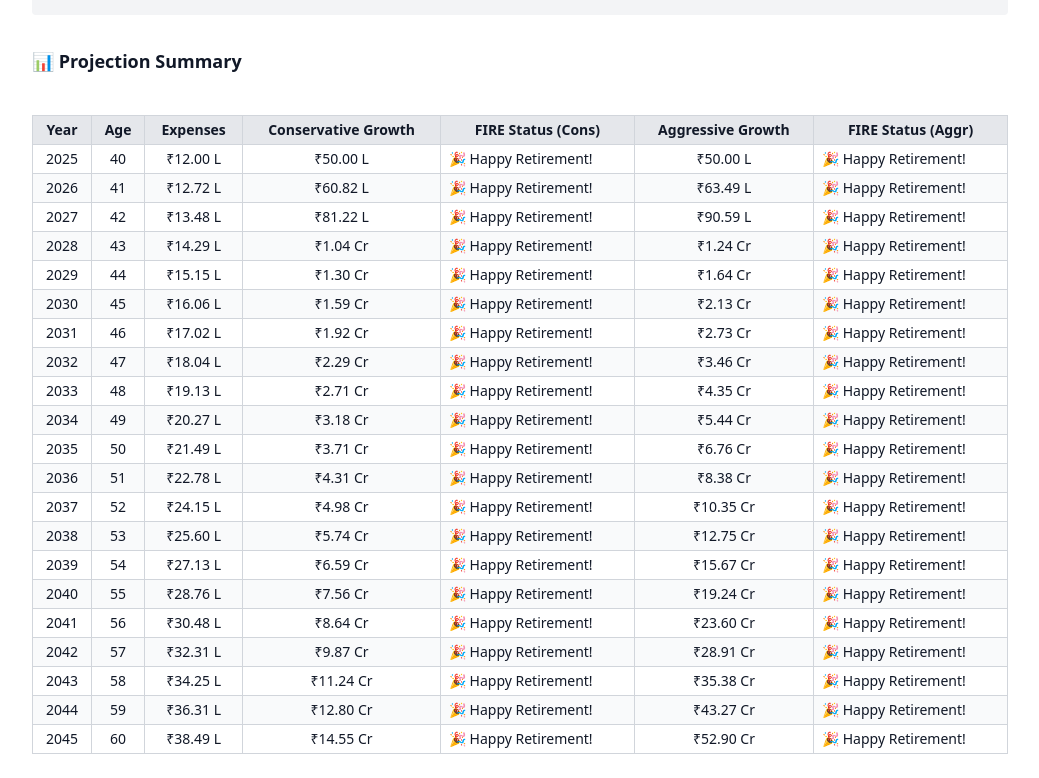
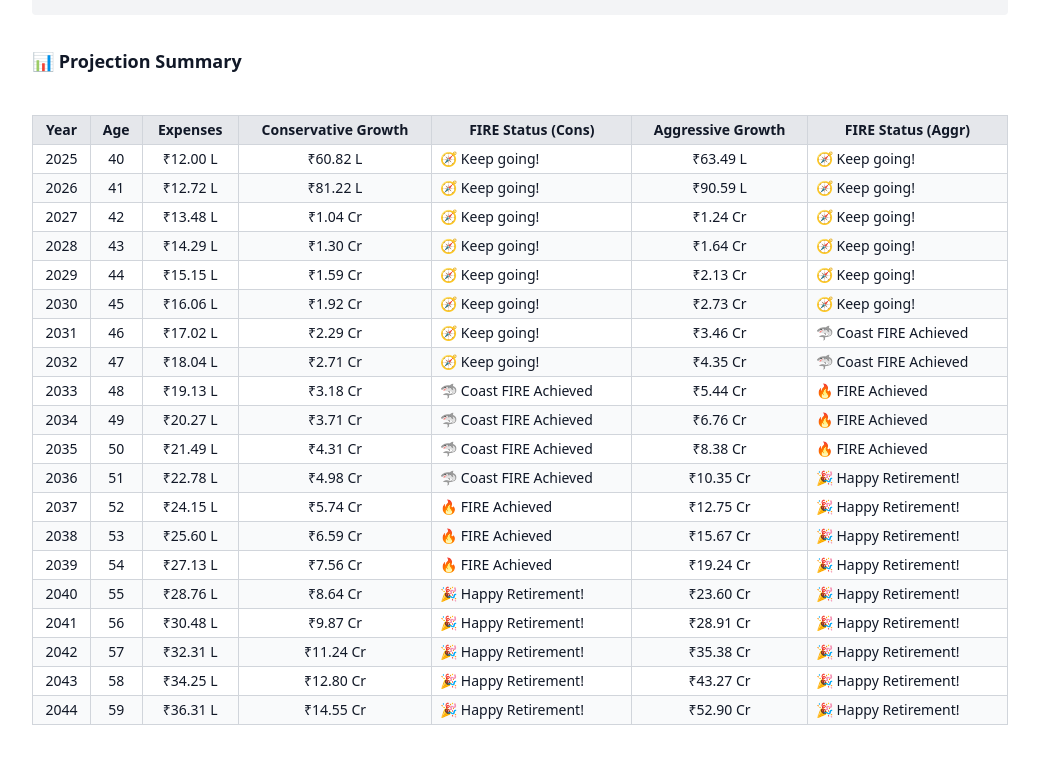
Before and after one commit to TheBeggarBowl/fire-tracker, a React (Vite) app: page / in a window 1280 px wide. Shown: the part 1413-2191 px from the top of the page, without its empty margins (120-1159 px from the left). After the commit the page ends 2162 px from the top, so only its background shows below. Built offline with nearby package versions, Linux system fonts and the light colour scheme.

Commit message:
Update App.jsx

```diff
--- a/src/App.jsx
+++ b/src/App.jsx
@@ -1,4 +1,4 @@
-import { useEffect, useState, useMemo } from "react"; // Added useMemo
+import { useEffect, useState, useMemo } from "react";
 
 const monthNames = ["Jan", "Feb", "Mar", "Apr", "May", "Jun", "Jul", "Aug", "Sep", "Oct", "Nov", "Dec"];
 const fireIcons = { lean: "🏋️‍♂️", coast: "🦈", fire: "🔥", fat: "🐋" };
@@ -75,32 +75,17 @@ export default function App() {
   const [results, setResults] = useState(null);
   const [showIntro, setShowIntro] = useState(true);
 
-  // --- Dark Mode State ---
+  // --- Dark Mode State: Default to Light Mode (false) ---
   const [darkMode, setDarkMode] = useState(() => {
     const savedMode = localStorage.getItem('darkMode');
-    if (savedMode) {
+    if (savedMode !== null) { // Check for explicit saved value
       return JSON.parse(savedMode);
     }
-    return window.matchMedia('(prefers-color-scheme: dark)').matches;
+    return false; // Default to light mode if no saved preference
   });
   // -----------------------
 
-  // States to track achieved milestones for *display logic per path*
-  const [conservativeMilestonesAchieved, setConservativeMilestonesAchieved] = useState({
-    lean: false,
-    coast: false,
-    fire: false,
-    fat: false,
-    all: false,
-  });
-
-  const [aggressiveMilestonesAchieved, setAggressiveMilestonesAchieved] = useState({
-    lean: false,
-    coast: false,
-    fire: false,
-    fat: false,
-    all: false,
-  });
+  // REMOVED: conservativeMilestonesAchieved and aggressiveMilestonesAchieved states
 
   // Effect to save inputs to localStorage (runs on ANY input change)
   useEffect(() => {
@@ -148,7 +133,10 @@ Good luck on your FIRE journey! 🔥`
     const messages = {};
     if (inputs.currentAge < 0) messages.currentAge = "Age cannot be negative.";
     if (inputs.desiredFIREAge <= inputs.currentAge) messages.desiredFIREAge = "FIRE Age must be greater than Current Age.";
-    if (inputs.desiredCoastAge < inputs.currentAge || inputs.desiredCoastAge >= inputs.desiredFIREAge) messages.desiredCoastAge = "Coast Age must be between Current Age and FIRE Age.";
+    // Clarified Coast Age validation: Must be strictly greater than Current Age and strictly less than FIRE Age
+    if (inputs.desiredCoastAge <= inputs.currentAge || inputs.desiredCoastAge >= inputs.desiredFIREAge) {
+      messages.desiredCoastAge = "Coast Age must be between Current Age and FIRE Age.";
+    }
     if (inputs.monthlyExpense <= 0) messages.monthlyExpense = "Monthly expenses must be positive.";
     if (inputs.inflation < 0) messages.inflation = "Inflation cannot be negative.";
     if (inputs.currentNetWorth < 0) messages.currentNetWorth = "Current corpus cannot be negative.";
@@ -157,10 +145,6 @@ Good luck on your FIRE journey! 🔥`
     if (inputs.desiredConservativeCAGR < 0) messages.desiredConservativeCAGR = "CAGR cannot be negative.";
     if (inputs.desiredAggressiveCAGR < 0) messages.desiredAggressiveCAGR = "CAGR cannot be negative.";
     if (inputs.retirementTaxRate < 0 || inputs.retirementTaxRate >= 100) messages.retirementTaxRate = "Tax rate must be between 0% and 99.9%.";
-    // Ensure Coast Age is before FIRE Age if both are valid
-    if (inputs.desiredCoastAge >= inputs.desiredFIREAge && inputs.desiredCoastAge > 0 && inputs.desiredFIREAge > 0) {
-      messages.desiredCoastAge = "Coast Age must be less than FIRE Age.";
-    }
 
     return messages;
   }, [inputs]);
@@ -193,10 +177,9 @@ Good luck on your FIRE journey! 🔥`
     }
 
     let expenseMultiplierDueToTax = 1;
-    if (retirementTaxRate < 100) { // Should already be handled by validation, but good for safety
+    if (retirementTaxRate < 100) {
       expenseMultiplierDueToTax = 1 / (1 - (retirementTaxRate / 100));
     }
-
 
     // Calculate FIRE targets
     const targetYearFIRE = startYear + (desiredFIREAge - currentAge);
@@ -207,7 +190,8 @@ Good luck on your FIRE journey! 🔥`
     const fatTarget = expAtFIRE * expenseMultiplierDueToTax * 40;
 
     const yearsBetweenCoastAndFire = desiredFIREAge - desiredCoastAge;
-    const coastTarget = fireTarget / Math.pow(1 + desiredConservativeCAGR / 100, yearsBetweenCoastAndFire);
+    // Ensure yearsBetweenCoastAndFire is not negative or zero to prevent Math.pow issues or illogical calculations
+    const coastTarget = (yearsBetweenCoastAndFire > 0) ? fireTarget / Math.pow(1 + desiredConservativeCAGR / 100, yearsBetweenCoastAndFire) : fireTarget;
 
     const targets = { leanTarget, coastTarget, fireTarget, fatTarget };
 
@@ -215,39 +199,72 @@ Good luck on your FIRE journey! 🔥`
     const project = (rate) => {
       let port = currentNetWorth;
       const monthlyRate = rate / 12 / 100;
-      let year = startYear, m = startMonth - 1;
+      let currentProjectionYear = startYear;
+      let currentMonthInProjection = startMonth - 1; // 0-indexed month (e.g., Jan = 0, Dec = 11)
       const yearlyTotals = {};
-      yearlyTotals[`${year}`] = port; // Initial portfolio value at the start of the startYear.
 
-      for (let i = 0; i < projectionYears * 12; i++) {
-        port = port * (1 + monthlyRate) + sip;
-        m++;
-        if (m >= 12) {
-          m = 0;
-          year++;
-          yearlyTotals[`${year}`] = port; // Store year-end balance
+      // Calculate for the current (potentially partial) startYear
+      // Simulate months passed for the current year
+      for (let m = currentMonthInProjection; m < 12; m++) {
+          port = port * (1 + monthlyRate) + sip;
+      }
+      yearlyTotals[`${currentProjectionYear}`] = port; // This is the balance at the end of 'startYear'
+
+      // Calculate for full subsequent years up to projectionYears total *from startYear*
+      // Loop from 1 to projectionYears-1 to cover the remaining full years after the (possibly partial) startYear
+      for (let i = 1; i < projectionYears; i++) {
+        currentProjectionYear++; // Move to the next year
+        for (let m = 0; m < 12; m++) { // 12 months for a full year
+          port = port * (1 + monthlyRate) + sip;
+        }
+        yearlyTotals[`${currentProjectionYear}`] = port; // Balance at the end of this full year
+      }
+      return yearlyTotals;
+    };
+
+    const consProjections = project(desiredConservativeCAGR);
+    const aggrProjections = project(desiredAggressiveCAGR);
+
+    // Calculate first achievement years for each milestone for both paths
+    const findFirstAchievementYear = (projections, milestoneType, targets) => {
+      const targetValue = targets[milestoneType];
+      for (const yearStr in projections) {
+        if (projections[yearStr] >= targetValue) {
+          return parseInt(yearStr);
         }
       }
-      return yearlyTotals;
+      return null; // Not achieved within projection
+    };
+
+    const firstAchievementYears = {
+      conservative: {
+        lean: findFirstAchievementYear(consProjections, 'leanTarget', targets),
+        coast: findFirstAchievementYear(consProjections, 'coastTarget', targets),
+        fire: findFirstAchievementYear(consProjections, 'fireTarget', targets),
+        fat: findFirstAchievementYear(consProjections, 'fatTarget', targets),
+      },
+      aggressive: {
+        lean: findFirstAchievementYear(aggrProjections, 'leanTarget', targets),
+        coast: findFirstAchievementYear(aggrProjections, 'coastTarget', targets),
+        fire: findFirstAchievementYear(aggrProjections, 'fireTarget', targets),
+        fat: findFirstAchievementYear(aggrProjections, 'fatTarget', targets),
+      }
     };
 
     setResults({
       yearlyExpenses,
       targets,
-      cons: project(desiredConservativeCAGR),
-      aggr: project(desiredAggressiveCAGR)
+      cons: consProjections,
+      aggr: aggrProjections,
+      firstAchievementYears // Store this crucial data in results
     });
-
-    // Reset milestone achievement flags when projection-related inputs change
-    setConservativeMilestonesAchieved({ lean: false, coast: false, fire: false, fat: false, all: false });
-    setAggressiveMilestonesAchieved({ lean: false, coast: false, fire: false, fat: false, all: false });
 
   }, [
     inputs.sip, inputs.currentNetWorth, inputs.startMonth, inputs.startYear,
     inputs.projectionYears, inputs.desiredConservativeCAGR,
     inputs.desiredAggressiveCAGR, inputs.currentAge, inputs.desiredFIREAge,
     inputs.desiredCoastAge, inputs.monthlyExpense, inputs.inflation,
-    inputs.retirementTaxRate, hasValidationErrors // Recalculate if validation state changes
+    inputs.retirementTaxRate, hasValidationErrors
   ]);
 
   // Formatter for currency display
@@ -308,67 +325,42 @@ Good luck on your FIRE journey! 🔥`
   };
 
   // Render nothing until initial calculation is done (and valid)
-  if (!results && !hasValidationErrors) return null; // Only show null initially if no errors and not yet calculated
+  // This ensures we don't render tables with incomplete data.
+  // We still show the inputs even if results are null due to validation errors.
+  if (!results && !hasValidationErrors) return null;
 
 
   // Function to determine and display FIRE status for each projected year
-  const getMilestoneStatus = (val, targets, pathType) => {
-    let currentMilestones;
-    let setMilestones;
+  // This is a PURE function, it does not modify state.
+  const getMilestoneStatus = (val, targets, pathType, currentYearInProjection, firstAchievementYears) => {
+    const milestonesMetForCurrentValue = getMilestoneState(val, targets); // What is met by THIS year's value
 
-    if (pathType === 'conservative') {
-      currentMilestones = conservativeMilestonesAchieved;
-      setMilestones = setConservativeMilestonesAchieved; // CORRECTED: Changed 'Achaged' to 'Achieved'
-    } else {
-      currentMilestones = aggressiveMilestonesAchieved;
-      setMilestones = setAggressiveMilestonesAchieved;
-    }
-
-    if (currentMilestones.all) {
+    // If all milestones are met by the current year's value, show Happy Retirement!
+    if (milestonesMetForCurrentValue.all) {
       return "🎉 Happy Retirement!";
     }
 
-    const milestonesCurrentlyMet = getMilestoneState(val, targets); // Use the pure function
-    const achievedThisYear = [];
-    let updatedMilestones = { ...currentMilestones };
+    // Determine the highest milestone achieved by *this current value* (not historical)
+    const achievedThisYearByValue = [];
+    if (milestonesMetForCurrentValue.fat) achievedThisYearByValue.push("🐋 Fat FIRE");
+    else if (milestonesMetForCurrentValue.fire) achievedThisYearByValue.push("🔥 FIRE");
+    else if (milestonesMetForCurrentValue.coast) achievedThisYearByValue.push("🦈 Coast FIRE");
+    else if (milestonesMetForCurrentValue.lean) achievedThisYearByValue.push("🏋️‍♂️ Lean FIRE");
 
-    if (milestonesCurrentlyMet.lean && !updatedMilestones.lean) {
-      achievedThisYear.push("🏋️‍♂️ Lean FIRE");
-      updatedMilestones.lean = true;
-    }
-    if (milestonesCurrentlyMet.coast && !updatedMilestones.coast) {
-      achievedThisYear.push("🦈 Coast FIRE");
-      updatedMilestones.coast = true;
-    }
-    if (milestonesCurrentlyMet.fire && !updatedMilestones.fire) {
-      achievedThisYear.push("🔥 FIRE");
-      updatedMilestones.fire = true;
-    }
-    if (milestonesCurrentlyMet.fat && !updatedMilestones.fat) {
-      achievedThisYear.push("🐋 Fat FIRE");
-      updatedMilestones.fat = true;
+    if (achievedThisYearByValue.length > 0) {
+        return `${achievedThisYearByValue.join(", ")} Achieved`;
     }
 
-    if (milestonesCurrentlyMet.all && !updatedMilestones.all) {
-      achievedThisYear.push("🎉 Happy Retirement!");
-      updatedMilestones.all = true;
-    }
+    // If no milestone is met by the current year's value, check if any were met in a *previous year*
+    // using the 'firstAchievementYears' data.
+    const pathAchievements = firstAchievementYears[pathType];
+    if (pathAchievements.fat && currentYearInProjection >= pathAchievements.fat) return "🐋 Fat FIRE Achieved (earlier)";
+    if (pathAchievements.fire && currentYearInProjection >= pathAchievements.fire) return "🔥 FIRE Achieved (earlier)";
+    if (pathAchievements.coast && currentYearInProjection >= pathAchievements.coast) return "🦈 Coast FIRE Achieved (earlier)";
+    if (pathAchievements.lean && currentYearInProjection >= pathAchievements.lean) return "🏋️‍♂️ Lean FIRE Achieved (earlier)";
 
-    // Only update state if there was a change to prevent unnecessary re-renders
-    if (JSON.stringify(currentMilestones) !== JSON.stringify(updatedMilestones)) {
-      setMilestones(updatedMilestones);
-    }
-
-    if (achievedThisYear.length > 0) {
-      return achievedThisYear.join(", ");
-    } else {
-      // Prioritize displaying the highest achieved milestone if no new ones this year
-      if (currentMilestones.fat) return "🐋 Fat FIRE Achieved";
-      if (currentMilestones.fire) return "🔥 FIRE Achieved";
-      if (currentMilestones.coast) return "🦈 Coast FIRE Achieved";
-      if (currentMilestones.lean) return "🏋️‍♂️ Lean FIRE Achieved";
-      return "🧭 Keep going!";
-    }
+    // If nothing met so far
+    return "🧭 Keep going!";
   };
 
 
@@ -532,11 +524,9 @@ Good luck on your FIRE journey! 🔥`
 
                     const tgt = results.targets[key];
 
-                    const findYear = (data) =>
-                      Object.entries(data).find(([, val]) => val >= tgt)?.[0] ?? "❌";
-
-                    const yearCons = findYear(results.cons);
-                    const yearAggr = findYear(results.aggr);
+                    // Using the pre-calculated firstAchievementYears from results
+                    const yearCons = results.firstAchievementYears.conservative[fireType] ?? "❌";
+                    const yearAggr = results.firstAchievementYears.aggressive[fireType] ?? "❌";
 
                     return (
                       <tr key={i} className="odd:bg-white even:bg-gray-50 dark:odd:bg-gray-800 dark:even:bg-gray-750">
@@ -568,9 +558,12 @@ Good luck on your FIRE journey! 🔥`
                 </tr>
               </thead>
               <tbody>
-                {Object.entries(results.cons).map(([yr, consVal]) => {
+                {/* Ensure Object.entries starts from the earliest year if you want a complete sequence.
+                    results.cons will have keys as years, which should be iterable in order. */}
+                {Object.entries(results.cons).sort(([yrA], [yrB]) => parseInt(yrA) - parseInt(yrB)).map(([yr, consVal]) => {
                   const aggrVal = results.aggr[yr];
                   const currentAgeAtProjection = inputs.currentAge + (parseInt(yr) - inputs.startYear);
+                  const currentYearInProjection = parseInt(yr); // Pass the current year as integer
 
                   return (
                     <tr key={yr} className="odd:bg-white even:bg-gray-50 dark:odd:bg-gray-800 dark:even:bg-gray-750">
@@ -579,11 +572,11 @@ Good luck on your FIRE journey! 🔥`
                       <td className="border px-2 py-1 border-gray-300 dark:border-gray-600">{fmt(results.yearlyExpenses[yr] || 0)}</td>
                       <td className="border px-2 py-1 border-gray-300 dark:border-gray-600">{fmt(consVal)}</td>
                       <td className="border px-2 py-1 text-sm text-left border-gray-300 dark:border-gray-600">
-                        {getMilestoneStatus(consVal, results.targets, 'conservative')}
+                        {getMilestoneStatus(consVal, results.targets, 'conservative', currentYearInProjection, results.firstAchievementYears)}
                       </td>
                       <td className="border px-2 py-1 border-gray-300 dark:border-gray-600">{fmt(aggrVal)}</td>
                       <td className="border px-2 py-1 text-sm text-left border-gray-300 dark:border-gray-600">
-                        {getMilestoneStatus(aggrVal, results.targets, 'aggressive')}
+                        {getMilestoneStatus(aggrVal, results.targets, 'aggressive', currentYearInProjection, results.firstAchievementYears)}
                       </td>
                     </tr>
                   );
```
